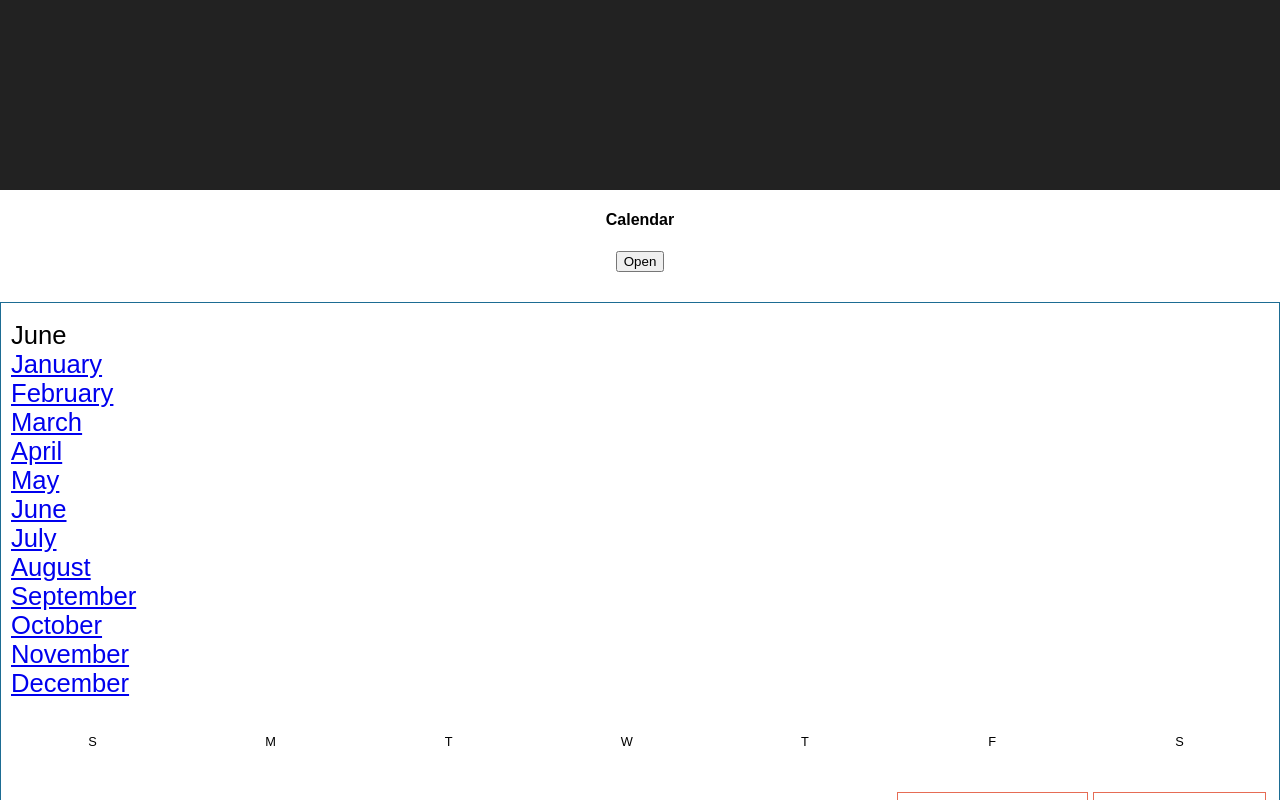
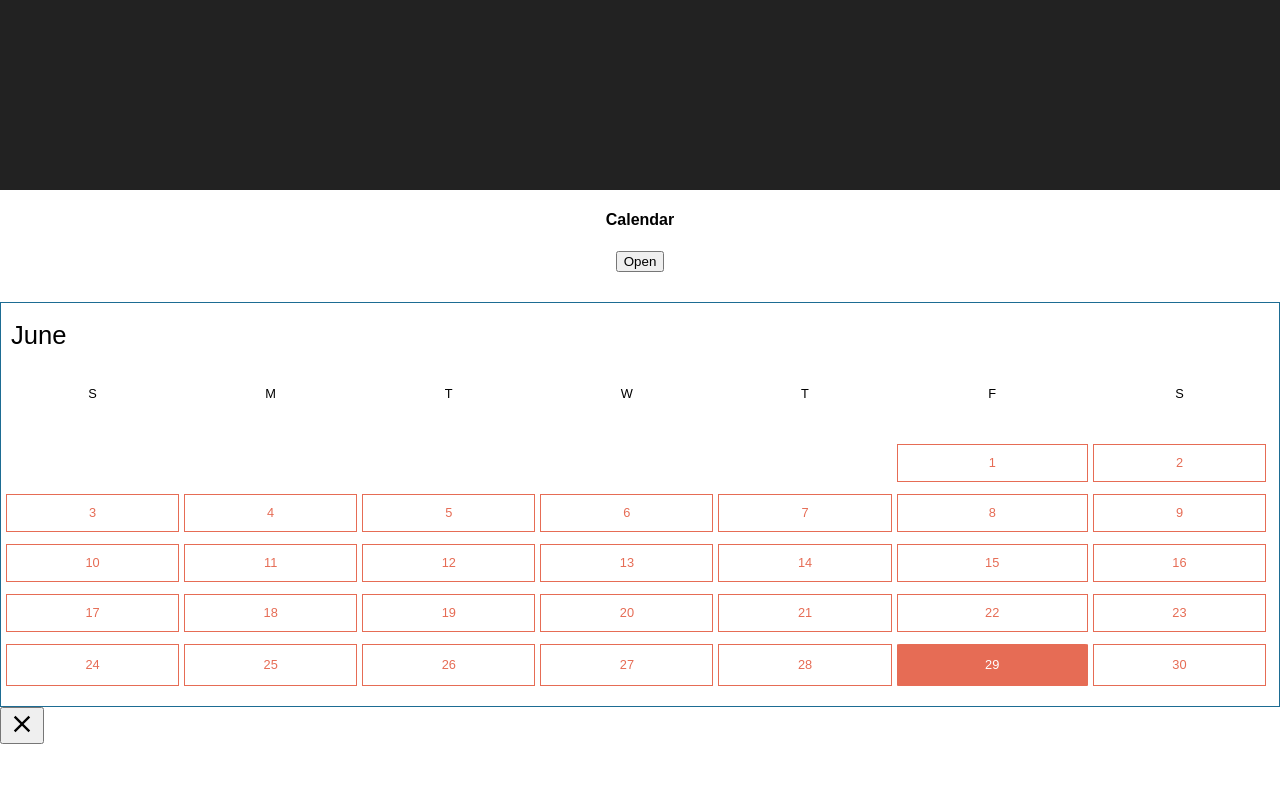
Before and after one commit to GiadaSimonetti/react-calendar, a React (Create React App) app: page / in a window 1280 px wide. Both pictures are taken after a click on the button "Open". Shown: the top 800 px of the page. Built offline with nearby package versions, Linux system fonts and the light colour scheme.

Commit message:
Fix the month display

```diff
--- a/src/Components/Calendar/index.js
+++ b/src/Components/Calendar/index.js
@@ -13,9 +13,6 @@ export default class Calendar extends Component {
 
   constructor(props){
     super(props);
-    // this.width = props.width || "350px";
-    // this.style = props.style || {};
-    // this.style.width = this.width;
   }
 
     weekdays = moment.weekdays(); //["Sunday", "Monday", "Tuesday", "Wednessday", "Thursday", "Friday", "Saturday"]
@@ -66,7 +63,9 @@ export default class Calendar extends Component {
       return (
         <span className="label-month">
           {this.month()}
-          <this.SelectList data ={this.months} />
+          {this.state.showMonthPopup &&
+            <this.SelectList data ={this.months} />
+          }
         </span>
       );
     }
```
